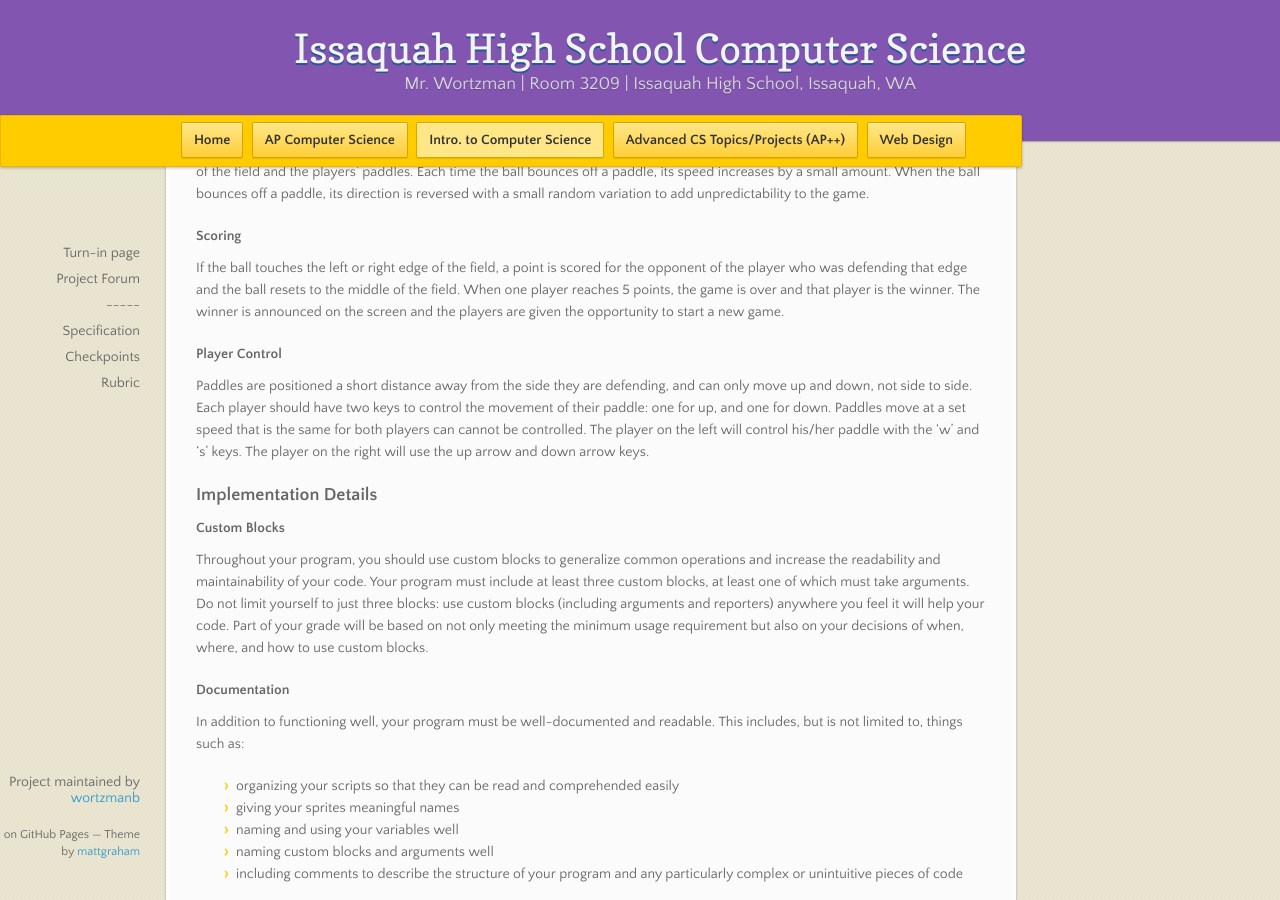
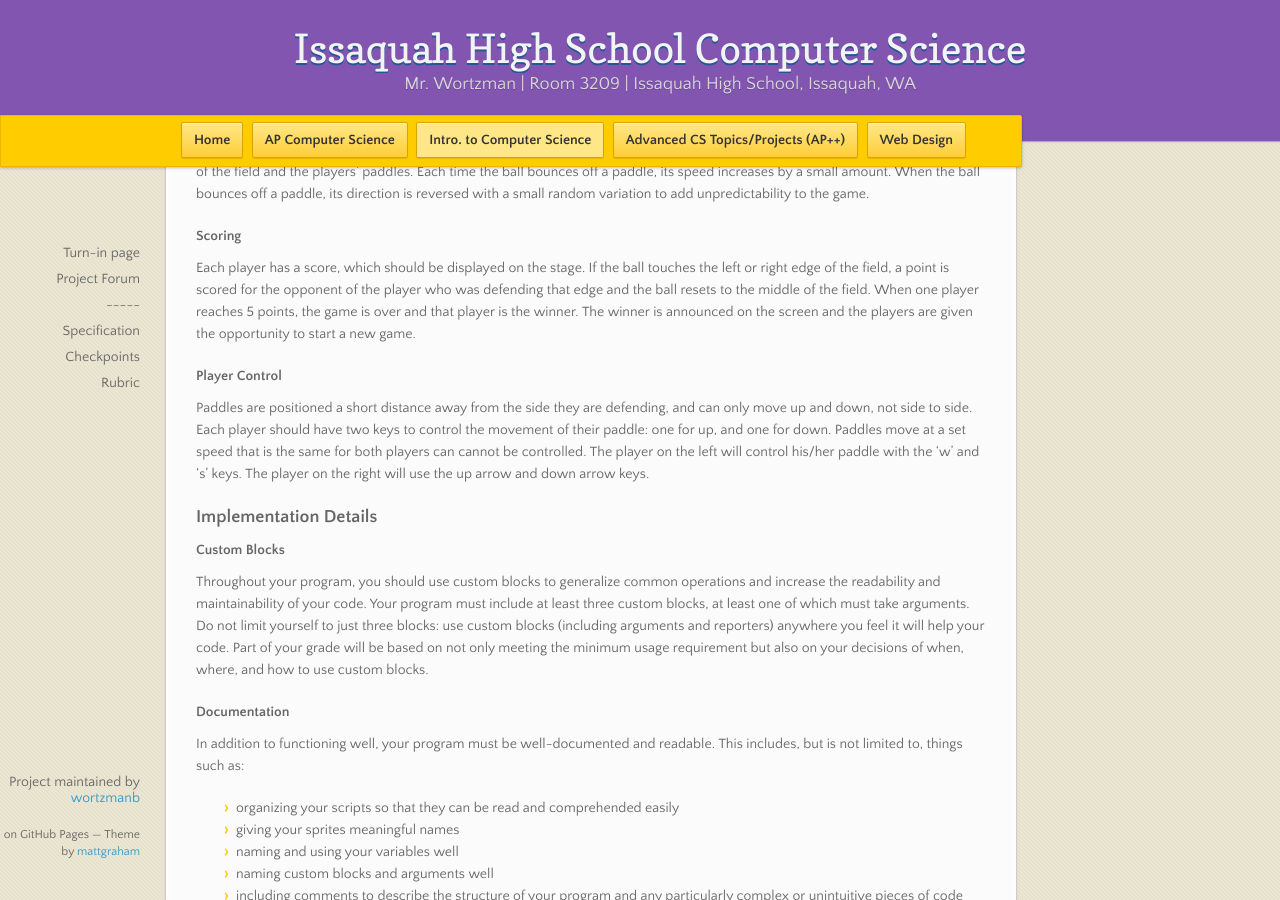
Before and after one commit to stutlerk/ihs-website, a Jekyll site: the page built from _introcs/projects/proj3.md, in a window 1280 px wide and 900 px high, scrolled down 421 px. Built offline with Jekyll 4.4.1, drawn with Linux system fonts in a browser that asks for light colours; nearby versions of some CDN libraries; some of the changed text lies outside the part shown.

Commit message:
Add requirement to display score.

```diff
--- a/_introcs/projects/proj3.md
+++ b/_introcs/projects/proj3.md
@@ -27,9 +27,11 @@ rubric:
       - criterion:  Ball begins play at middle of field at start of game and after each point
         value: 3
       - criterion:  Ball bounces correctly off upper and lower edges and paddles
-        value: 4
+        value: 3
       - criterion:  Ball increases in speed each time it bounces off a paddle
         value: 3
+      - criterion:  Each player's score is displayed
+        value: 1
       - criterion:  A point is scored for the opponent each time the ball touches the left or right edge
         value: 2
       - criterion:  Game ends when one player reaches five points
@@ -71,7 +73,7 @@ In 1972, when video games were still very new and relatively unknown, a new game
 Pong is played by two players each controlling a paddle with the goal of defending their end of the "field."  A ball begins play in the middle of the screen and, at the start of each round, moves in a random direction.  The ball bounces off the upper and lower edges of the field and the players' paddles.  Each time the ball bounces off a paddle, its speed increases by a small amount.  When the ball bounces off a paddle, its direction is reversed with a small random variation to add unpredictability to the game.
 
 ####  Scoring
-If the ball touches the left or right edge of the field, a point is scored for the opponent of the player who was defending that edge and the ball resets to the middle of the field.  When one player reaches 5 points, the game is over and that player is the winner.  The winner is announced on the screen and the players are given the opportunity to start a new game.
+Each player has a score, which should be displayed on the stage.  If the ball touches the left or right edge of the field, a point is scored for the opponent of the player who was defending that edge and the ball resets to the middle of the field.  When one player reaches 5 points, the game is over and that player is the winner.  The winner is announced on the screen and the players are given the opportunity to start a new game.
 
 #### Player Control
 Paddles are positioned a short distance away from the side they are defending, and can only move up and down, not side to side.  Each player should have two keys to control the movement of their paddle: one for up, and one for down.  Paddles move at a set speed that is the same for both players can cannot be controlled.  The player on the left will control his/her paddle with the 'w' and 's' keys.  The player on the right will use the up arrow and down arrow keys.
```
